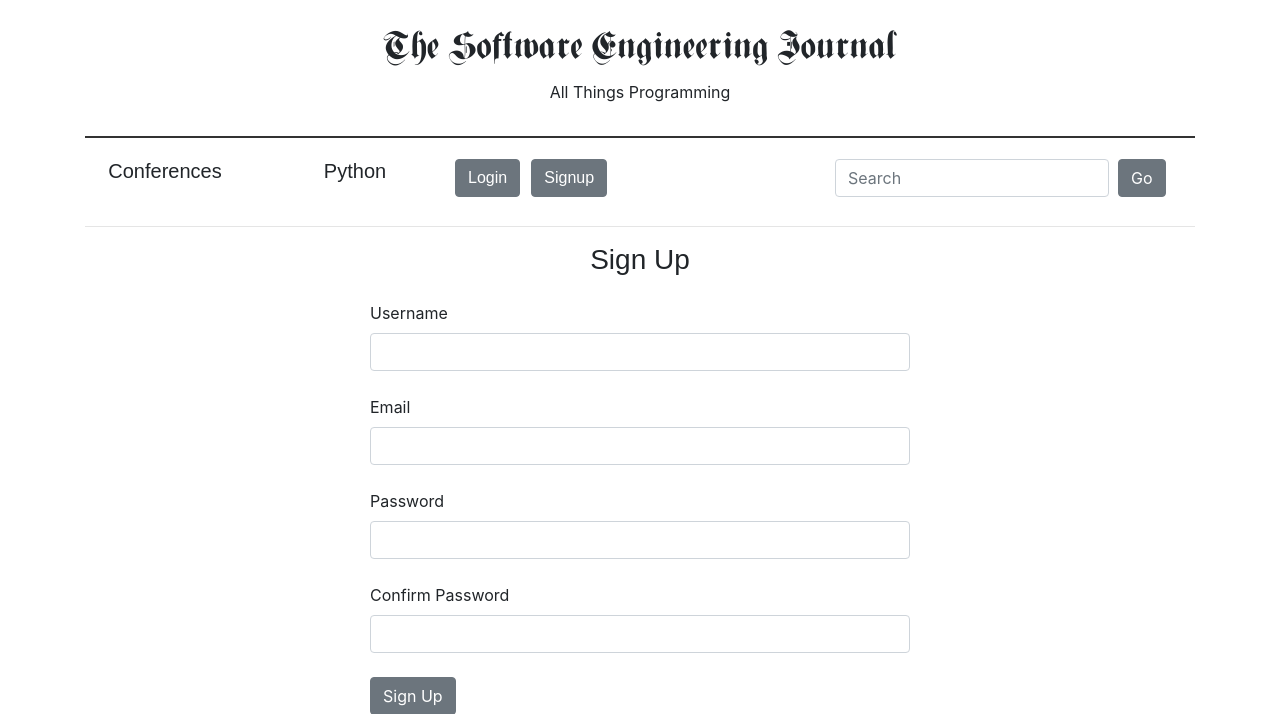
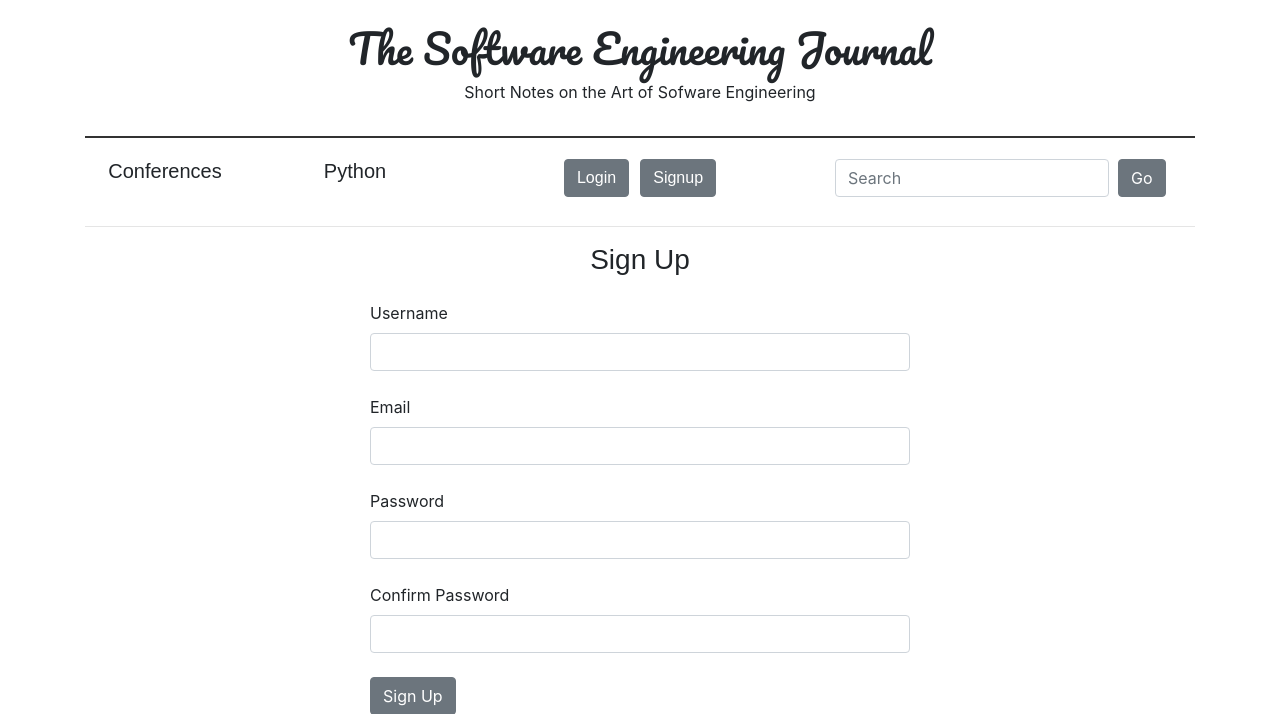
Before and after one commit to compscikaran/dailypress, a Django app: page /accounts/signup/ in a window 1280 px wide. Shown: the top 714 px of the page. Run offline with Django 3.2, Linux system fonts and the light colour scheme; some libraries are stand-ins or nearby versions.

Commit message:
Changed masthead font
Signed-off-by: Karan Gupta <gkaran184@gmail.com>

```diff
--- a/static/assets/main.css
+++ b/static/assets/main.css
@@ -1,11 +1,6 @@
-@font-face {
-    font-family: 'Masthead';
-    src: url('CuxhavenTimes.ttf')
-}
-
 h1 {
     text-align: center;
-    font-family: 'Masthead', sans-serif;
+    font-family: Pacifico;
     font-style:normal;
     font-weight: 1200;
 }
--- a/templates/base.html
+++ b/templates/base.html
@@ -6,6 +6,7 @@
     <meta http-equiv="X-UA-Compatible" content="IE=edge">
     <title>Software Engineering Journal</title>
     <meta name="viewport" content="width=device-width, initial-scale=1">
+    <link rel="stylesheet" type="text/css" href="//fonts.googleapis.com/css?family=Pacifico" />
     <link rel="stylesheet" href="https://stackpath.bootstrapcdn.com/bootstrap/4.1.3/css/bootstrap.min.css" integrity="sha384-MCw98/SFnGE8fJT3GXwEOngsV7Zt27NXFoaoApmYm81iuXoPkFOJwJ8ERdknLPMO" crossorigin="anonymous">
     <script src="https://stackpath.bootstrapcdn.com/bootstrap/4.1.3/js/bootstrap.min.js" integrity="sha384-ChfqqxuZUCnJSK3+MXmPNIyE6ZbWh2IMqE241rYiqJxyMiZ6OW/JmZQ5stwEULTy" crossorigin="anonymous"></script>
     <link rel="stylesheet" type="text/css" href="{% static 'assets/main.css' %}" />
@@ -16,7 +17,7 @@
         <div class="col-lg-12">
             <br>
         <h1> The Software Engineering Journal </h1>
-        <p style="text-align:center;">All Things Programming</p>
+        <p style="text-align:center;">Short Notes on the Art of Sofware Engineering</p>
         </div>
     </div>
 
@@ -32,7 +33,7 @@
         <div class="col-md-2 tag">
             <h5 style="text-align:center">Python</h5>
         </div>
-         <div class="col-md-4 tag">
+         <div class="col-md-4 tag" style="text-align:center">
             {% if user.is_authenticated %}
 
                 <form id="logout" method="POST" action="{% url 'logout' %}">
```
Also changed, not shown: sejournal/settings.py (+6 -2 lines), static/assets/CuxhavenTimes.ttf (deleted).
